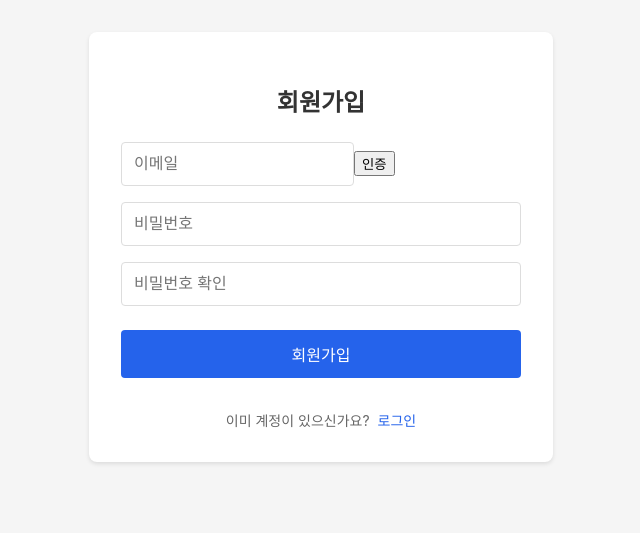
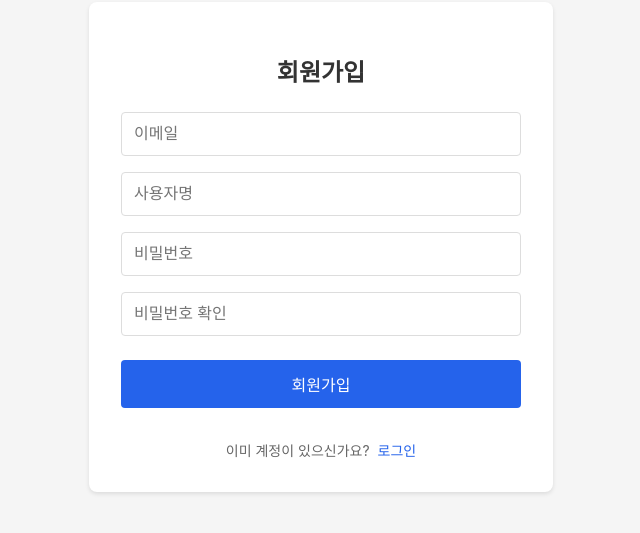
Before and after one commit to KJH0476/Kyobo-CDA1-9900, a React (Create React App) app in the folder web/: page /signup in a window 1280 px wide. Shown: the part 153-686 px from the top of the page, without its empty margins (319-959 px from the left). Built offline with nearby package versions, Linux system fonts and the light colour scheme.

Commit message:
Update: Callback 경로 삭제
Update: Callback 경로 삭제

```diff
--- /dev/null
+++ b/package.json
@@ -0,0 +1,5 @@
+{
+  "dependencies": {
+    "axios": "^1.7.7"
+  }
+}
--- a/web/src/App.js
+++ b/web/src/App.js
@@ -6,14 +6,12 @@ import Reservation from "./components/Reservation";
 import Main from "./components/Main";
 import MyPage from "./components/Mypage";
 import "./App.css";
-import Callback from "./components/Callback";
 
 function App() {
   return (
     <Router>
       <div className="App">
         <Routes>
-          <Route path="/callback" element={<Callback />} />
           <Route path="/" element={<Main />} />
           {/* 기본 경로를 로그인 페이지로 리다이렉트 */}
 
--- /dev/null
+++ b/web/src/api/auth.js
@@ -0,0 +1,64 @@
+const BASE_URL = 'http://localhost:8000';
+
+export const login = async (email, password) => {
+  try {
+    console.log('로그인 시도:', { email, password }); // 요청 확인
+
+    const response = await fetch(`${BASE_URL}/pass/login`, {
+      method: 'POST',
+      headers: {
+        'Content-Type': 'application/json',
+        'X-User-Email': email,
+        'Access-Control-Allow-Origin': '*'  // CORS 헤더 추가
+      },
+      credentials: 'include',  // 쿠키 포함
+      body: JSON.stringify({ email, password })
+    });
+
+    console.log('서버 응답:', response); // 응답 확인
+
+    const data = await response.json();
+    console.log('응답 데이터:', data); // 데이터 확인
+
+    if (response.ok) {
+      return { success: true, data };
+    } else {
+      return {
+        success: false,
+        message: data.message || "네트워크 오류가 발생했습니다."
+      };
+    }
+  } catch (error) {
+    console.error('API 에러:', error);
+    return {
+      success: false,
+      message: "서버와의 통신 중 오류가 발생했습니다."
+    };
+  }
+};
+
+// src/api/auth.js
+
+export const signup = async (email, username, password) => {
+  try {
+    const response = await fetch(`${BASE_URL}/pass/signup`, {
+      method: 'POST',
+      headers: {
+        'Content-Type': 'application/json',
+        'X-User-Email': email,
+      },
+      body: JSON.stringify({ email, username, password }),
+    });
+
+    const data = await response.json();
+
+    if (!response.ok) {
+      throw new Error(data.message || '회원가입에 실패했습니다.');
+    }
+
+    return data; // 성공 시 { statusCode: 201, message: "success signup", userDto: { ... } } 형태로 반환
+  } catch (error) {
+    console.error('회원가입 에러:', error);
+    throw error;
+  }
+};
--- /dev/null
+++ b/web/src/api/reservation.js
@@ -0,0 +1 @@
+// 예약 관련 API
--- /dev/null
+++ b/web/src/api/restaurant.js
@@ -0,0 +1 @@
+// 식당 관련 API
--- a/web/src/components/SignUp.js
+++ b/web/src/components/SignUp.js
@@ -1,120 +1,92 @@
-import React, { useState, useEffect } from "react";
+import React, { useState } from "react";
 import "./SignUp.css";
 import { useNavigate, Link } from "react-router-dom";
+// import { signup } from "../api/auth"; // API 함수 주석 처리
 
 const SignUp = () => {
   const navigate = useNavigate();
   const [formData, setFormData] = useState({
     email: "",
+    username: "",
     password: "",
     passwordConfirm: "",
-    verificationCode: "",
   });
 
   const [errors, setErrors] = useState({});
-  const [verificationStatus, setVerificationStatus] = useState({
-    sent: false,
-    verified: false,
-    timer: 180, // 3분
-  });
-  const [isTimerRunning, setIsTimerRunning] = useState(false);
-
-  useEffect(() => {
-    let interval;
-    if (isTimerRunning && verificationStatus.timer > 0) {
-      interval = setInterval(() => {
-        setVerificationStatus((prev) => ({
-          ...prev,
-          timer: prev.timer - 1,
-        }));
-      }, 1000);
-    } else if (verificationStatus.timer === 0) {
-      setIsTimerRunning(false);
-    }
-    return () => clearInterval(interval);
-  }, [isTimerRunning, verificationStatus.timer]);
-
-  const formatTime = (seconds) => {
-    const mins = Math.floor(seconds / 60);
-    const secs = seconds % 60;
-    return `${mins}:${secs.toString().padStart(2, "0")}`;
-  };
-
-  const handleSendVerification = () => {
-    if (!formData.email) {
-      setErrors({ email: "이메일을 입력해주세요" });
-      return;
-    }
-    // 실제 구현시에는 여기서 서버로 인증 코드 발송 요청
-    const mockVerificationCode = "123456"; // 실제로는 서버에서 생성
-    console.log("인증코드:", mockVerificationCode);
-
-    setVerificationStatus((prev) => ({
-      ...prev,
-      sent: true,
-      timer: 180,
-    }));
-    setIsTimerRunning(true);
-    setErrors({});
-  };
-
-  const handleVerifyCode = () => {
-    // 실제 구현시에는 서버로 인증 코드 확인 요청
-    if (formData.verificationCode === "123456") {
-      setVerificationStatus((prev) => ({
-        ...prev,
-        verified: true,
-        sent: false,
-      }));
-      setIsTimerRunning(false);
-      setErrors({});
-    } else {
-      setErrors((prev) => ({
-        ...prev,
-        verificationCode: "인증번호가 일치하지 않습니다",
-      }));
-    }
-  };
+  const [successMessage, setSuccessMessage] = useState(""); // 성공 메시지
+  const [errorMessage, setErrorMessage] = useState(""); // 실패 메시지
 
   const handleSubmit = (e) => {
     e.preventDefault();
+    setErrors({});
+    setSuccessMessage("");
+    setErrorMessage("");
+
+    // 유효성 검사
     const newErrors = {};
-
     if (!formData.email) {
       newErrors.email = "이메일을 입력해주세요";
     }
+    if (!formData.username) {
+      newErrors.username = "사용자명을 입력해주세요";
+    }
     if (!formData.password) {
       newErrors.password = "비밀번호를 입력해주세요";
-    }
-    if (formData.password !== formData.passwordConfirm) {
+    } else if (formData.password !== formData.passwordConfirm) {
       newErrors.passwordConfirm = "비밀번호가 일치하지 않습니다";
     }
-    if (!verificationStatus.verified) {
-      newErrors.verification = "이메일 인증이 필요합니다";
+
+    if (Object.keys(newErrors).length > 0) {
+      setErrors(newErrors);
+      return;
     }
 
-    if (Object.keys(newErrors).length === 0) {
+    // API 호출 대신 localStorage에 저장
+    try {
+      // 기존 사용자 목록을 가져옴
       const existingUsers = JSON.parse(localStorage.getItem("users") || "[]");
 
+      // 중복 이메일 확인
       if (existingUsers.some((user) => user.email === formData.email)) {
         setErrors({ email: "이미 존재하는 이메일입니다" });
         return;
       }
 
+    /* // API 호출     API호출 시 위에 있는 localStorage(임시로 사용함) 내용 삭제
+    try {
+      const response = await signup(
+        formData.email,
+        formData.username,
+        formData.password
+      );
+      setSuccessMessage(response.message || "회원가입이 완료되었습니다!");
+      setTimeout(() => {
+        navigate("/login"); // 회원가입 성공 시 로그인 페이지로 이동
+      }, 2000);
+    } catch (error) {
+      setErrorMessage(error.message || "회원가입 중 오류가 발생했습니다.");
+    }
+    */
+
+      // 새로운 사용자 추가
       const newUser = {
         email: formData.email,
+        username: formData.username,
         password: formData.password,
       };
 
+      // localStorage에 사용자 목록 업데이트
       localStorage.setItem(
         "users",
         JSON.stringify([...existingUsers, newUser])
       );
 
-      alert("회원가입이 완료되었습니다!");
-      navigate("/login");
-    } else {
-      setErrors(newErrors);
+      setSuccessMessage("회원가입이 완료되었습니다!");
+      setTimeout(() => {
+        navigate("/login"); // 회원가입 성공 시 로그인 페이지로 이동
+      }, 2000);
+    } catch (error) {
+      setErrorMessage("회원가입 중 오류가 발생했습니다.");
     }
   };
 
@@ -136,10 +108,13 @@ const SignUp = () => {
     <div className="signup-container">
       <div className="signup-card">
         <h2 className="signup-title">회원가입</h2>
-        <form onSubmit={handleSubmit} className="signup-form">
+        <form onSubmit={handleSubmit} className="signup-form" autoComplete="off">
+          {/* 성공 및 오류 메시지 */}
+          {successMessage && <div className="success-message">{successMessage}</div>}
+          {errorMessage && <div className="error-message">{errorMessage}</div>}
+
           {/* 이메일 입력 */}
           <div className="form-group">
-            <div className="email-group">
             <input
               type="email"
               name="email"
@@ -147,55 +122,30 @@ const SignUp = () => {
               value={formData.email}
               onChange={handleChange}
               className={`form-input ${errors.email ? "error" : ""}`}
-                disabled={verificationStatus.verified}
+              autoComplete="new-email"
+              aria-autocomplete="none"
+              readOnly
+              onFocus={(e) => e.target.removeAttribute('readonly')}
             />
-              <button
-                type="button"
-                onClick={handleSendVerification}
-                className="verification-button"
-                disabled={verificationStatus.verified}
-              >
-                {verificationStatus.sent ? "재전송" : "인증"}
-              </button>
-            </div>
-            {errors.email && (
-              <span className="error-message">{errors.email}</span>
-            )}
+            {errors.email && <span className="error-message">{errors.email}</span>}
           </div>
 
-          {/* 인증번호 입력 */}
-          {verificationStatus.sent && !verificationStatus.verified && (
+          {/* 사용자명 입력 */}
           <div className="form-group">
-              <div className="email-group">
             <input
               type="text"
-                  name="verificationCode"
-                  placeholder="인증번호 6자리"
-                  value={formData.verificationCode}
+              name="username"
+              placeholder="사용자명"
+              value={formData.username}
               onChange={handleChange}
-                  className={`form-input ${
-                    errors.verificationCode ? "error" : ""
-                  }`}
-                  maxLength={6}
+              className={`form-input ${errors.username ? "error" : ""}`}
+              autoComplete="new-username"
+              aria-autocomplete="none"
+              readOnly
+              onFocus={(e) => e.target.removeAttribute('readonly')}
             />
-                <button
-                  type="button"
-                  onClick={handleVerifyCode}
-                  className="verification-button"
-                >
-                  확인
-                </button>
+            {errors.username && <span className="error-message">{errors.username}</span>}
           </div>
-              {verificationStatus.timer > 0 && (
-                <span className="timer">
-                  {formatTime(verificationStatus.timer)}
-                </span>
-              )}
-              {errors.verificationCode && (
-                <span className="error-message">{errors.verificationCode}</span>
-              )}
-            </div>
-          )}
 
           {/* 비밀번호 입력 */}
           <div className="form-group">
@@ -206,10 +156,12 @@ const SignUp = () => {
               value={formData.password}
               onChange={handleChange}
               className={`form-input ${errors.password ? "error" : ""}`}
+              autoComplete="new-password"
+              aria-autocomplete="none"
+              readOnly
+              onFocus={(e) => e.target.removeAttribute('readonly')}
             />
-            {errors.password && (
-              <span className="error-message">{errors.password}</span>
-            )}
+            {errors.password && <span className="error-message">{errors.password}</span>}
           </div>
 
           {/* 비밀번호 확인 */}
@@ -221,6 +173,11 @@ const SignUp = () => {
               value={formData.passwordConfirm}
               onChange={handleChange}
               className={`form-input ${errors.passwordConfirm ? "error" : ""}`}
+              autoComplete="new-password"
+              aria-autocomplete="none"
+              readOnly
+              onFocus={(e) => e.target.removeAttribute('readonly')}
+
             />
             {errors.passwordConfirm && (
               <span className="error-message">{errors.passwordConfirm}</span>
```
Also changed, not shown: web/src/components/Main.js (+10 -30 lines), web/src/components/SimpleLogin.js (+33 -0 lines), 1 other file (tests, documents, lock files or other folders). Lines whose indentation alone changed are shown as unchanged.
